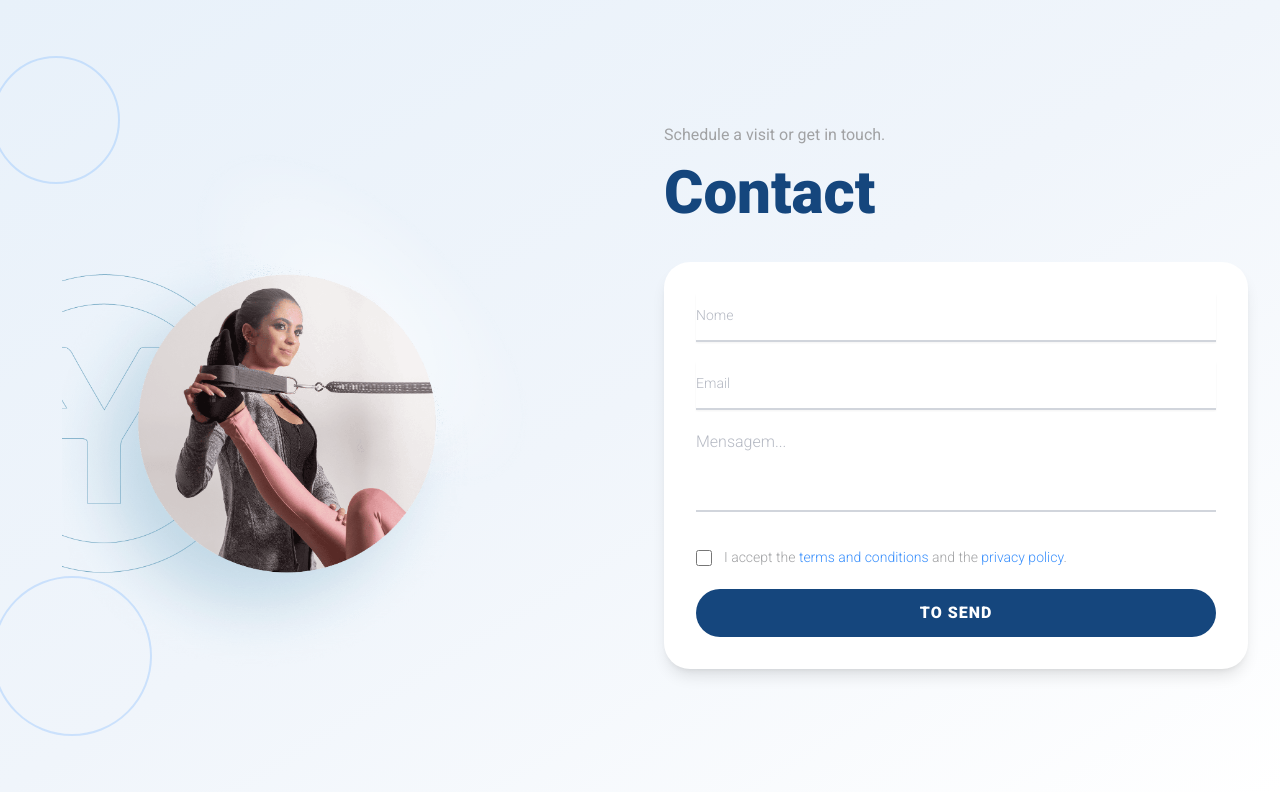
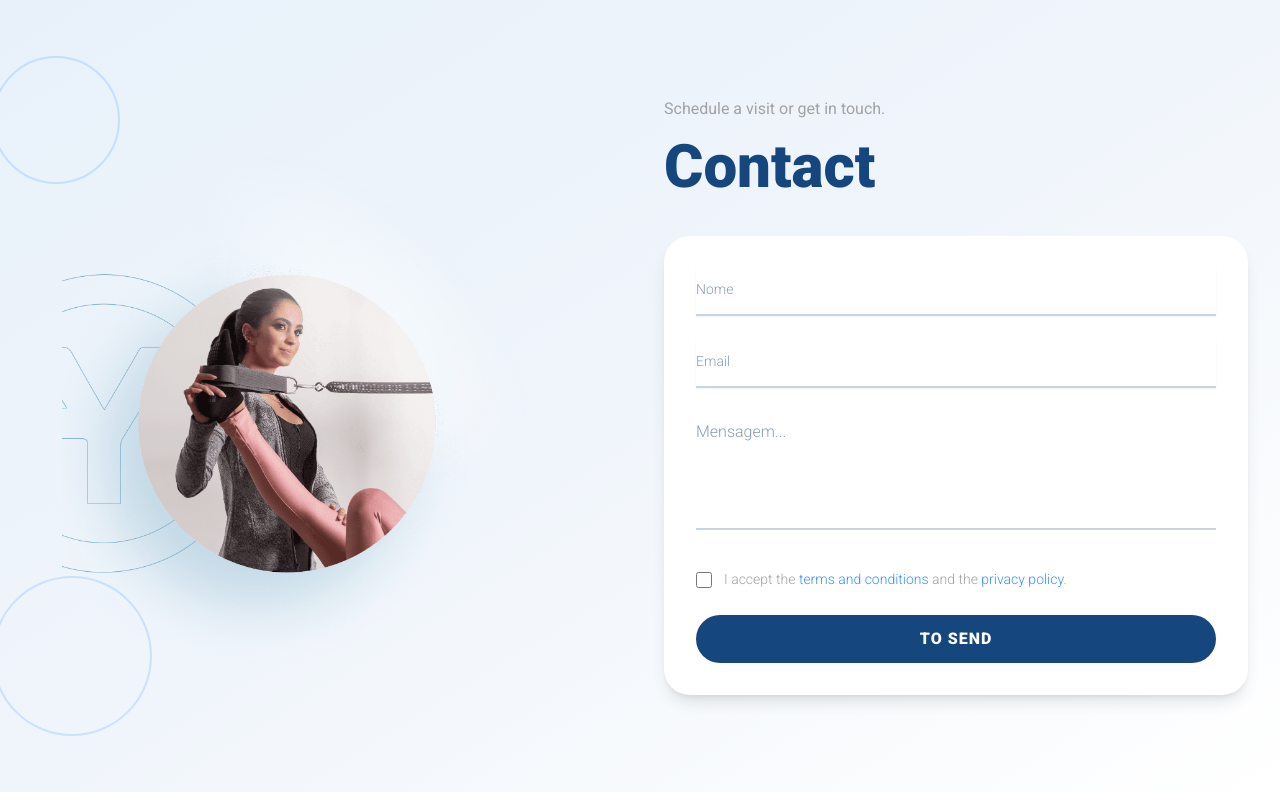
Before and after one commit to AsifIqbal093/YourselfPilates_Main, a Next.js app: page /contactos in a window 1280 px wide. Shown: the top 800 px of the page. Built offline with nearby package versions, Linux system fonts and the light colour scheme; a web font is replaced by a local one.

Commit message:
Fix Contact Form

```diff
--- a/src/components/sections/Contactos/ContactHero.jsx
+++ b/src/components/sections/Contactos/ContactHero.jsx
@@ -150,7 +150,7 @@ const ContactHero = () => {
               variants={itemVariants}
               className="bg-white rounded-[26px] p-6 md:p-8 shadow-lg"
             >
-              <form onSubmit={handleSubmit} className="space-y-5">
+              <form onSubmit={handleSubmit} className="space-y-6">
                 {/* Nome Field */}
                 <div>
                   <Input
@@ -161,7 +161,7 @@ const ContactHero = () => {
                     value={formData.nome}
                     onChange={handleChange}
                     required
-                    className="w-full h-12 px-0 pb-2 border-0 border-b-2 border-gray-300 rounded-none focus:border-[#398ffc] focus:ring-0 text-secondary text-base placeholder:text-[#b5b9c3] bg-transparent"
+                    className="w-full h-12 px-0 pb-3 pt-2 border-0 border-b-2 border-[#c8d4e0] rounded-none focus:border-[#398ffc] focus:ring-0 text-[#3b3d42] text-base placeholder:text-[#8b9daf] bg-white transition-colors duration-200"
                   />
                 </div>
 
@@ -175,7 +175,7 @@ const ContactHero = () => {
                     value={formData.email}
                     onChange={handleChange}
                     required
-                    className="w-full h-12 px-0 pb-2 border-0 border-b-2 border-gray-300 rounded-none focus:border-[#398ffc] focus:ring-0 text-secondary text-base placeholder:text-[#b5b9c3] bg-transparent"
+                    className="w-full h-12 px-0 pb-3 pt-2 border-0 border-b-2 border-[#c8d4e0] rounded-none focus:border-[#398ffc] focus:ring-0 text-[#3b3d42] text-base placeholder:text-[#8b9daf] bg-white transition-colors duration-200"
                   />
                 </div>
 
@@ -189,8 +189,8 @@ const ContactHero = () => {
                     }
                     value={formData.mensagem}
                     onChange={handleChange}
-                    rows={3}
-                    className="w-full px-0 pb-2 border-0 border-b-2 border-gray-300 rounded-none focus:border-[#398ffc] focus:ring-0 text-secondary text-base placeholder:text-[#b5b9c3] resize-none bg-transparent"
+                    rows={4}
+                    className="w-full px-0 pb-3 pt-2 border-0 border-b-2 border-[#c8d4e0] rounded-none focus:border-[#398ffc] focus:ring-0 text-[#3b3d42] text-base placeholder:text-[#8b9daf] resize-none bg-white transition-colors duration-200"
                   />
                 </div>
 
```
